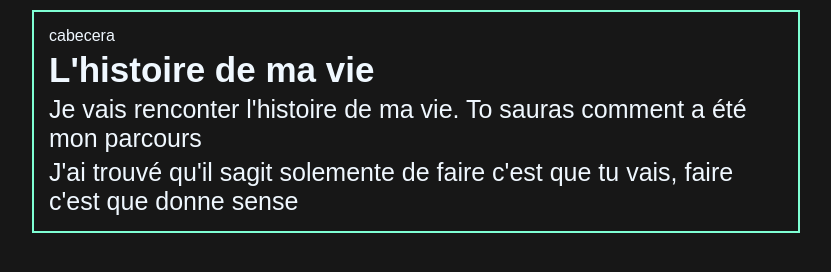
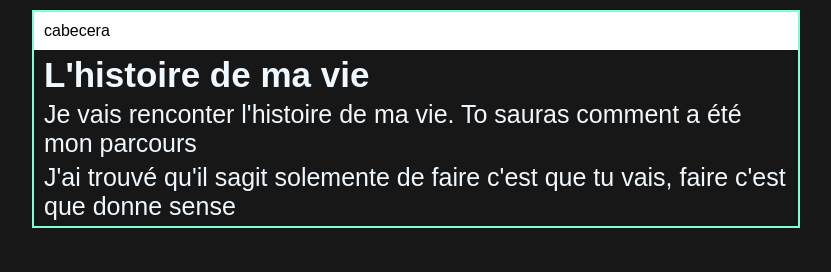
Before and after one commit to YeisonAndreyLiCe/Git-and-GitHub-Course, a plain HTML site: page index.html in a window 1280 px wide. Shown: the whole page, without its empty margins (224-1055 px from the left). Drawn offline with Linux system fonts and the light colour scheme.

Commit message:
styling header

```diff
--- a/style.css
+++ b/style.css
@@ -15,7 +15,6 @@ body{
 .container{
     margin: 10px 20%;
     border: 2px solid aquamarine;
-    padding: 15px;
 }
 
 p{
@@ -26,5 +25,11 @@ h1{
 }
 
 p, h1, h2{
-    margin-top: 5px;
+    margin:5px 10px;
 }
+header{
+    background-color: white;
+    color:black;
+    padding:10px;
+    width: 100%;
+}
```
